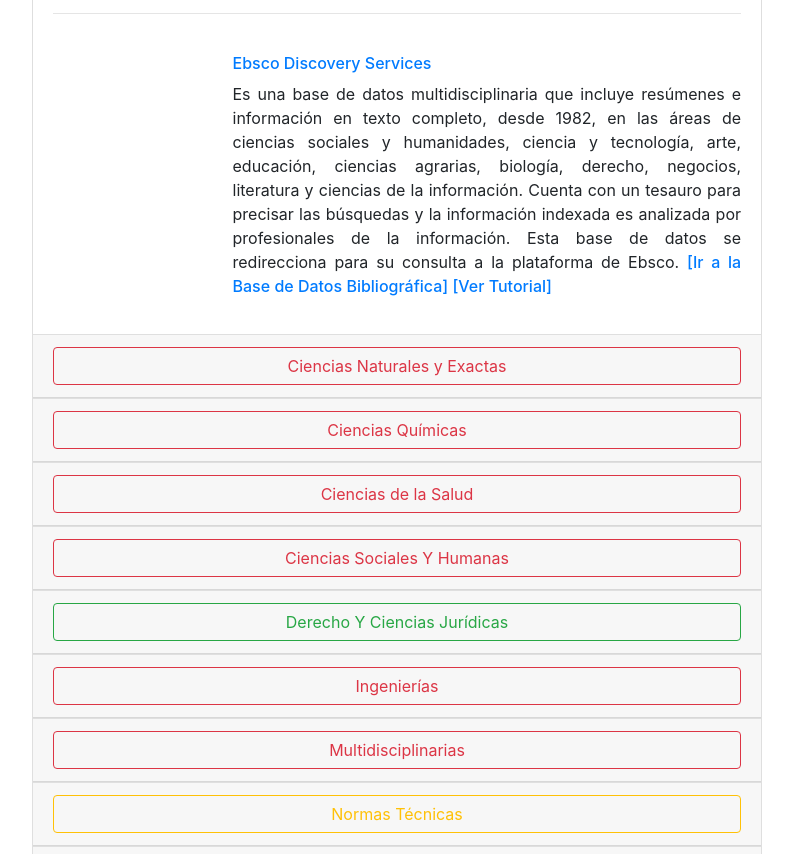
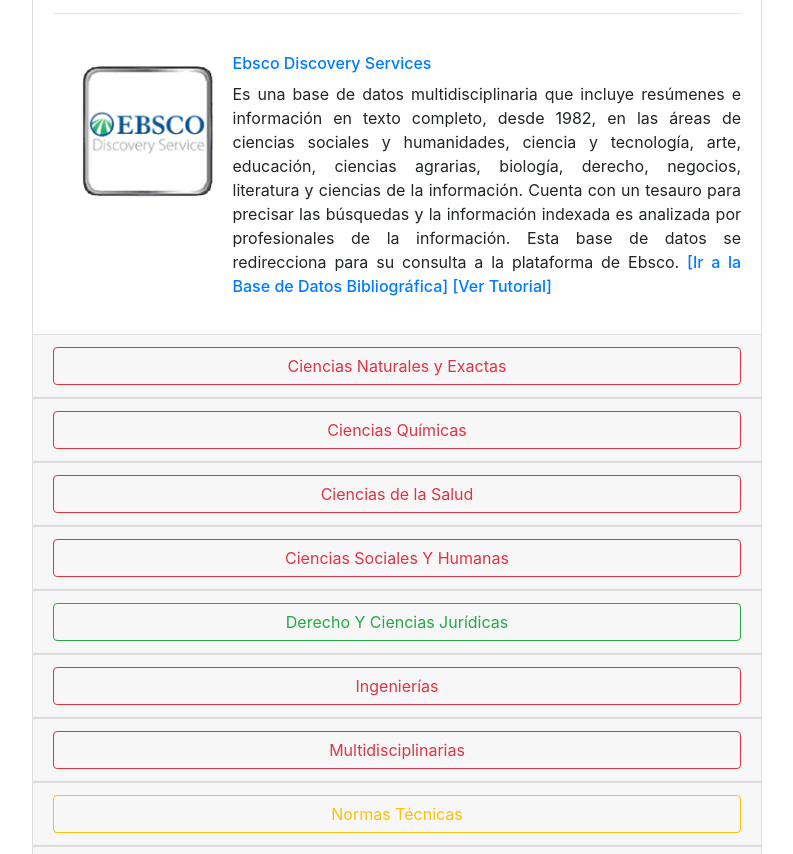
Before and after one commit to jhoserpacheco/Biblioteca, a plain HTML site: page index.html in a window 1280 px wide. Shown: the part 2971-3825 px from the top of the page, without its empty margins (433-1226 px from the left). Drawn offline with nearby package versions, Linux system fonts and the light colour scheme.

Commit message:
Update index.html

```diff
--- a/index.html
+++ b/index.html
@@ -257,7 +257,7 @@
                   <section id="Ebsco-Discovery-Services">
                     <div class="row">
                       <div class="col-xs-12 col-sm-3">
-                        <a href="https://login.bdbiblioteca.ufps.edu.co/login?qurl=http%3a%2f%2fsearch.ebscohost.com%2flogin.aspx%3fauthtype%3dip%2cuid%26custid%3dns080643%26profile%3deds%26groupid%3dmain"><img class="img-responsive move" src="Img/EbscoDiscovery.png" width="150px" class="img-responsive" style="margin-left:20px" alt=""></a>
+                        <a href="https://login.bdbiblioteca.ufps.edu.co/login?qurl=http%3a%2f%2fsearch.ebscohost.com%2flogin.aspx%3fauthtype%3dip%2cuid%26custid%3dns080643%26profile%3deds%26groupid%3dmain"><img class="img-responsive move" src="EbscoDiscovery.png" width="150px" class="img-responsive" style="margin-left:20px" alt=""></a>
                       </div>
                       <div class="col-xs-12 col-sm-9">
                         <h6><b>  <a href="https://login.bdbiblioteca.ufps.edu.co/login?qurl=http%3a%2f%2fsearch.ebscohost.com%2flogin.aspx%3fauthtype%3dip%2cuid%26custid%3dns080643%26profile%3deds%26groupid%3dmain">Ebsco Discovery Services</a></b></h6>
@@ -587,7 +587,7 @@
                   <section>
                     <div class="row">
                       <div class="col-xs-12 col-sm-3">
-                        <a href="https://login.bdbiblioteca.ufps.edu.co/login?qurl=http%3a%2f%2fsearch.ebscohost.com%2flogin.aspx%3fauthtype%3dip%2cuid%26custid%3dns080643%26profile%3deds%26groupid%3dmain"><img class="img-responsive move" src="Img/EbscoDiscovery.png" width="150px" class="img-responsive" style="margin-left:20px" alt=""></a>
+                        <a href="https://login.bdbiblioteca.ufps.edu.co/login?qurl=http%3a%2f%2fsearch.ebscohost.com%2flogin.aspx%3fauthtype%3dip%2cuid%26custid%3dns080643%26profile%3deds%26groupid%3dmain"><img class="img-responsive move" src="EbscoDiscovery.png" width="150px" class="img-responsive" style="margin-left:20px" alt=""></a>
                       </div>
                       <div class="col-xs-12 col-sm-9">
                         <h6><b>  <a href="https://login.bdbiblioteca.ufps.edu.co/login?qurl=http%3a%2f%2fsearch.ebscohost.com%2flogin.aspx%3fauthtype%3dip%2cuid%26custid%3dns080643%26profile%3deds%26groupid%3dmain">Ebsco Discovery Services</a></b></h6>
@@ -911,7 +911,7 @@
                   <section>
                     <div class="row">
                       <div class="col-xs-12 col-sm-3">
-                        <a href="https://login.bdbiblioteca.ufps.edu.co/login?qurl=http%3a%2f%2fsearch.ebscohost.com%2flogin.aspx%3fauthtype%3dip%2cuid%26custid%3dns080643%26profile%3deds%26groupid%3dmain"><img class="img-responsive move" src="Img/EbscoDiscovery.png" width="150px" class="img-responsive" style="margin-left:20px" alt="">
+                        <a href="https://login.bdbiblioteca.ufps.edu.co/login?qurl=http%3a%2f%2fsearch.ebscohost.com%2flogin.aspx%3fauthtype%3dip%2cuid%26custid%3dns080643%26profile%3deds%26groupid%3dmain"><img class="img-responsive move" src="EbscoDiscovery.png" width="150px" class="img-responsive" style="margin-left:20px" alt="">
                         </div>
                         <div class="col-xs-12 col-sm-9">
                           <h6><b>  <a href="https://login.bdbiblioteca.ufps.edu.co/login?qurl=http%3a%2f%2fsearch.ebscohost.com%2flogin.aspx%3fauthtype%3dip%2cuid%26custid%3dns080643%26profile%3deds%26groupid%3dmain">Ebsco Discovery Services</a></b>
@@ -1048,7 +1048,7 @@
                   <section>
                     <div class="row">
                       <div class="col-xs-12 col-sm-3">
-                        <a href="https://login.bdbiblioteca.ufps.edu.co/login?qurl=http%3a%2f%2fsearch.ebscohost.com%2flogin.aspx%3fauthtype%3dip%2cuid%26custid%3dns080643%26profile%3deds%26groupid%3dmain"><img class="img-responsive move" src="Img/EbscoDiscovery.png" width="150px" class="img-responsive" style="margin-left:20px" alt=""></a>
+                        <a href="https://login.bdbiblioteca.ufps.edu.co/login?qurl=http%3a%2f%2fsearch.ebscohost.com%2flogin.aspx%3fauthtype%3dip%2cuid%26custid%3dns080643%26profile%3deds%26groupid%3dmain"><img class="img-responsive move" src="EbscoDiscovery.png" width="150px" class="img-responsive" style="margin-left:20px" alt=""></a>
                       </div>
                       <div class="col-xs-12 col-sm-9">
                         <h6><b><a href="https://login.bdbiblioteca.ufps.edu.co/login?qurl=http%3a%2f%2fsearch.ebscohost.com%2flogin.aspx%3fauthtype%3dip%2cuid%26custid%3dns080643%26profile%3deds%26groupid%3dmain">Ebsco Discovery Services</a></b></h6>
@@ -1167,7 +1167,7 @@
                   <section>
                     <div class="row">
                       <div class="col-xs-12 col-sm-3">
-                        <a href="https://login.bdbiblioteca.ufps.edu.co/login?qurl=http%3a%2f%2fsearch.ebscohost.com%2flogin.aspx%3fauthtype%3dip%2cuid%26custid%3dns080643%26profile%3deds%26groupid%3dmain"><img class="img-responsive move" src="Img/EbscoDiscovery.png" width="150px" class="img-responsive" style="margin-left:20px" alt=""></a>
+                        <a href="https://login.bdbiblioteca.ufps.edu.co/login?qurl=http%3a%2f%2fsearch.ebscohost.com%2flogin.aspx%3fauthtype%3dip%2cuid%26custid%3dns080643%26profile%3deds%26groupid%3dmain"><img class="img-responsive move" src="EbscoDiscovery.png" width="150px" class="img-responsive" style="margin-left:20px" alt=""></a>
                       </div>
                       <div class="col-xs-12 col-sm-9">
                         <h6><b><a href="https://login.bdbiblioteca.ufps.edu.co/login?qurl=http%3a%2f%2fsearch.ebscohost.com%2flogin.aspx%3fauthtype%3dip%2cuid%26custid%3dns080643%26profile%3deds%26groupid%3dmain">Ebsco Discovery Services</a></b></h6>
@@ -1300,7 +1300,7 @@
                   <section>
                     <div class="row">
                       <div class="col-xs-12 col-sm-3">
-                        <a href="https://login.bdbiblioteca.ufps.edu.co/login?qurl=http%3a%2f%2fsearch.ebscohost.com%2flogin.aspx%3fauthtype%3dip%2cuid%26custid%3dns080643%26profile%3deds%26groupid%3dmain"><img class="img-responsive move" src="Img/EbscoDiscovery.png" width="150px" class="img-responsive" style="margin-left:20px" alt=""></a>
+                        <a href="https://login.bdbiblioteca.ufps.edu.co/login?qurl=http%3a%2f%2fsearch.ebscohost.com%2flogin.aspx%3fauthtype%3dip%2cuid%26custid%3dns080643%26profile%3deds%26groupid%3dmain"><img class="img-responsive move" src="EbscoDiscovery.png" width="150px" class="img-responsive" style="margin-left:20px" alt=""></a>
                       </div>
                       <div class="col-xs-12 col-sm-9">
                         <h6><b><a href="https://login.bdbiblioteca.ufps.edu.co/login?qurl=http%3a%2f%2fsearch.ebscohost.com%2flogin.aspx%3fauthtype%3dip%2cuid%26custid%3dns080643%26profile%3deds%26groupid%3dmain">Ebsco Discovery Services</a></b></h6>
@@ -1412,17 +1412,7 @@
       <!-- /container -->
   </footer>
   <!-- /FOOTER -->
-
-</body>
-
-<script src="https://code.jquery.com/jquery-3.3.1.slim.min.js" integrity="sha384-q8i/X+965DzO0rT7abK41JStQIAqVgRVzpbzo5smXKp4YfRvH+8abtTE1Pi6jizo" crossorigin="anonymous"></script>
-<script src="https://cdnjs.cloudflare.com/ajax/libs/popper.js/1.14.3/umd/popper.min.js" integrity="sha384-ZMP7rVo3mIykV+2+9J3UJ46jBk0WLaUAdn689aCwoqbBJiSnjAK/l8WvCWPIPm49" crossorigin="anonymous"></script>
-<script src="https://stackpath.bootstrapcdn.com/bootstrap/4.1.3/js/bootstrap.min.js" integrity="sha384-ChfqqxuZUCnJSK3+MXmPNIyE6ZbWh2IMqE241rYiqJxyMiZ6OW/JmZQ5stwEULTy" crossorigin="anonymous"></script>
-
-<script src="js.js" type="text/javascript"></script>
-<script src="https://ajax.googleapis.com/ajax/libs/jquery/3.2.1/jquery.min.js"></script>
- <script type="text/javascript">
-
+    <script type="text/javascript">
    $('#link-todas').click(function(event) {
   $('#contenedor').load('BasesBibliograficas.html');
 });
@@ -1432,7 +1422,17 @@ $('#link-gestores').click(function(event) {
 $('#link-mendeley').click(function(event) {
   $('#contenedor').load('TutorialMendeley.html');
 });
+  </script>
+</body>
 
- </script>
+<script src="https://code.jquery.com/jquery-3.3.1.slim.min.js" integrity="sha384-q8i/X+965DzO0rT7abK41JStQIAqVgRVzpbzo5smXKp4YfRvH+8abtTE1Pi6jizo" crossorigin="anonymous"></script>
+<script src="https://cdnjs.cloudflare.com/ajax/libs/popper.js/1.14.3/umd/popper.min.js" integrity="sha384-ZMP7rVo3mIykV+2+9J3UJ46jBk0WLaUAdn689aCwoqbBJiSnjAK/l8WvCWPIPm49" crossorigin="anonymous"></script>
+<script src="https://stackpath.bootstrapcdn.com/bootstrap/4.1.3/js/bootstrap.min.js" integrity="sha384-ChfqqxuZUCnJSK3+MXmPNIyE6ZbWh2IMqE241rYiqJxyMiZ6OW/JmZQ5stwEULTy" crossorigin="anonymous"></script>
+
+<script src="https://ajax.googleapis.com/ajax/libs/jquery/3.2.1/jquery.min.js"></script>
+
+
+
+
 
 </html>
```
